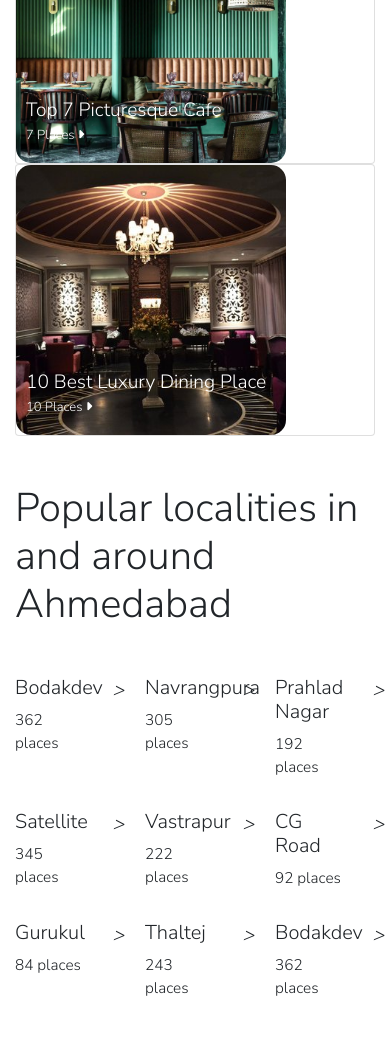
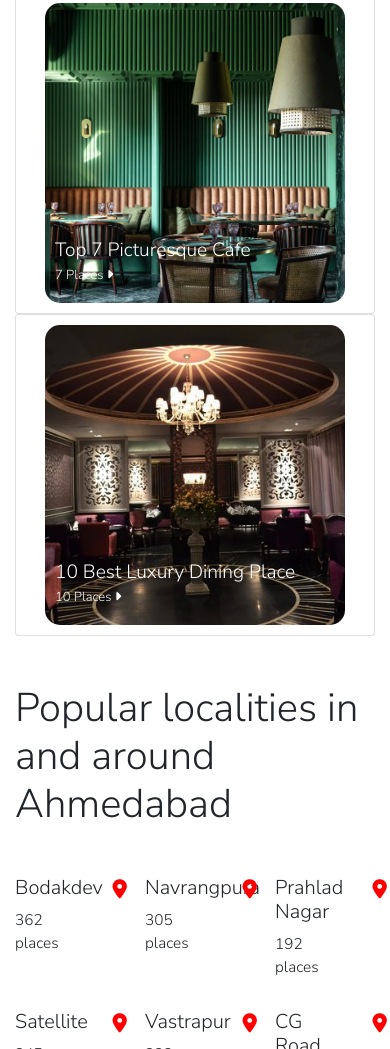
Before and after one commit to mukund-2114/zomato-website-clone, a plain HTML site: page index.html in a window 390 px wide. Shown: the part 2107-3156 px from the top of the page. Drawn offline with nearby package versions, Linux system fonts and the light colour scheme.

Commit message:
Final Commit

```diff
--- a/index.html
+++ b/index.html
@@ -19,6 +19,10 @@
             font-family: 'Nunito Sans', 'Helvetica', 'sans-serif';
             font-size: 1.2em;
 
+        }
+        *{
+          margin: 0;
+          padding: 0;
         }
         .top-heading{
             height: 550px;
@@ -75,6 +79,21 @@
           border-top-right-radius: 5%;
           border-top-left-radius: 5%;
         }
+        @media only screen and (max-width:500px){
+          .card-image{
+            position: relative;
+            width: 300px;
+            height: 300px;
+            margin: 10px auto;
+          }
+          .app-image{
+            margin: 0 auto;
+          }
+          .store{
+            text-align: center;
+          }
+        }
+
 
     </style>
 </head>
@@ -204,51 +223,51 @@
                 <h5>Bodakdev</h3>
                 <p>362 places</p>
             </div>
-            <div class="col-1"><i class="fa-thin fa-greater-than"></i></div>
+            <div class="col-1"><i class="fa fa-location-dot" style="color: red;"></i></div>
             <div class="col-3">
                 <h5>Navrangpura</h3>
                 <p>305 places</p>
             </div>
-            <div class="col-1"><i class="fa-thin fa-greater-than"></i></div>
+            <div class="col-1"><i class="fa fa-location-dot" style="color: red;"></i></div>
             <div class="col-3">
                 <h5>Prahlad Nagar</h3>
                 <p>192 places</p>
             </div>
-            <div class="col-1"><i class="fa-thin fa-greater-than"></i></div>
+            <div class="col-1"><i class="fa fa-location-dot" style="color: red;"></i></div>
         </div>
         <div class="row mt-3">
             <div class="col-3">
                 <h5>Satellite</h3>
                 <p>345 places</p>
             </div>
-            <div class="col-1"><i class="fa-thin fa-greater-than"></i></div>
+            <div class="col-1"><i class="fa fa-location-dot" style="color: red;"></i></div>
             <div class="col-3">
                 <h5>Vastrapur</h3>
                 <p>222 places</p>
             </div>
-            <div class="col-1"><i class="fa-thin fa-greater-than"></i></div>
+            <div class="col-1"><i class="fa fa-location-dot" style="color: red;"></i></div>
             <div class="col-3">
                 <h5>CG Road</h3>
                 <p>92 places</p>
             </div>
-            <div class="col-1"><i class="fa-thin fa-greater-than"></i></div>
+            <div class="col-1"><i class="fa fa-location-dot" style="color: red;"></i></div>
         </div>
         <div class="row mt-3">
             <div class="col-3">
                 <h5>Gurukul</h3>
                 <p>84 places</p>
             </div>
-            <div class="col-1"><i class="fa-thin fa-greater-than"></i></div>
+            <div class="col-1"><i class="fa fa-location-dot" style="color: red;"></i></div>
             <div class="col-3">
                 <h5>Thaltej</h3>
                 <p>243 places</p>
             </div>
-            <div class="col-1"><i class="fa-thin fa-greater-than"></i></div>
+            <div class="col-1"><i class="fa fa-location-dot" style="color: red;"></i></div>
             <div class="col-3">
                 <h5>Bodakdev</h3>
                 <p>362 places</p>
             </div>
-            <div class="col-1"><i class="fa-thin fa-greater-than"></i></div>
+            <div class="col-1"><i class="fa fa-location-dot" style="color: red;"></i></div>
         </div>
     </div>
     <!-- get app -->
@@ -279,8 +298,11 @@
                       </div>
                       <button type="submit" class="btn btn-danger ml-2">Share App Link</button>
                   </div>
+                  <div class="store">
+
                     <img src="images/playstore.png" alt="" width="120" height="60">
                     <img src="images/appstore.png" alt="" width="110" height="120">
+                  </div>
 
             </div>
         </div>
```
